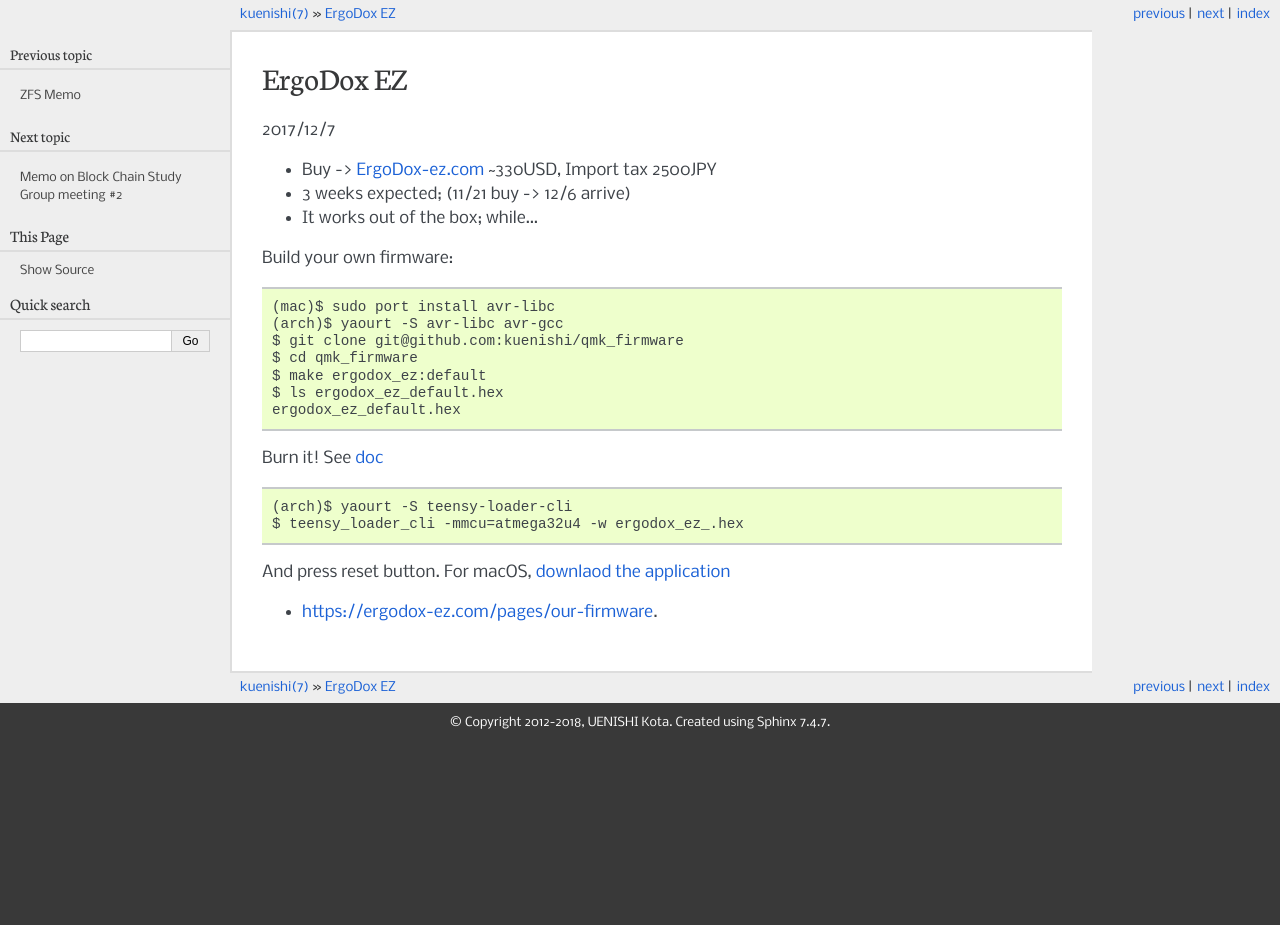
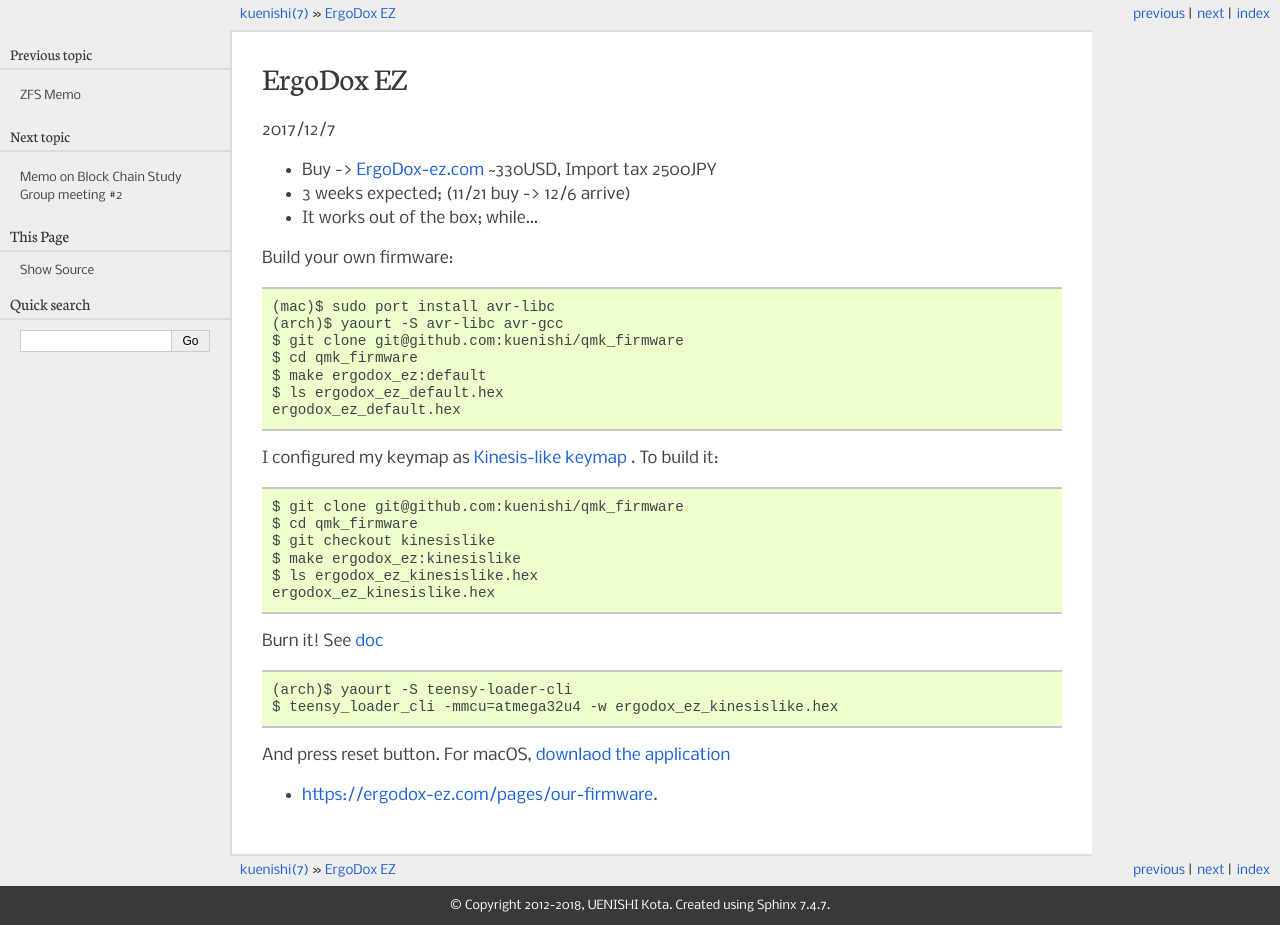
Before and after one commit to kuenishi/mywebsite, a Sphinx documentation site: the page built from source/memo/ergodox-ez.rst, in a window 1280 px wide. Built offline with Sphinx 7.4.7, drawn with Linux system fonts in a browser that asks for light colours; before the commit the page ends 900 px from its top, so only the background shows below that.

Commit message:
Add kinesis-like keyboard branch

```diff
--- a/source/memo/ergodox-ez.rst
+++ b/source/memo/ergodox-ez.rst
@@ -17,10 +17,19 @@
   $ ls ergodox_ez_default.hex
   ergodox_ez_default.hex
 
+I configured my keymap as `Kinesis-like keymap <https://github.com/kuenishi/qmk_firmware/blob/kinesislike/keyboards/ergodox_ez/keymaps/kinesislike/keymap.c>`_ . To build it::
+
+  $ git clone git@github.com:kuenishi/qmk_firmware
+  $ cd qmk_firmware
+  $ git checkout kinesislike
+  $ make ergodox_ez:kinesislike
+  $ ls ergodox_ez_kinesislike.hex
+  ergodox_ez_kinesislike.hex
+
 Burn it! See `doc <https://github.com/qmk/qmk_firmware/tree/master/keyboards/ergodox_ez>`_ ::
 
   (arch)$ yaourt -S teensy-loader-cli
-  $ teensy_loader_cli -mmcu=atmega32u4 -w ergodox_ez_.hex
+  $ teensy_loader_cli -mmcu=atmega32u4 -w ergodox_ez_kinesislike.hex
 
 And press reset button. For macOS, `downlaod the application <https://www.pjrc.com/teensy/loader.html>`_
 
```
